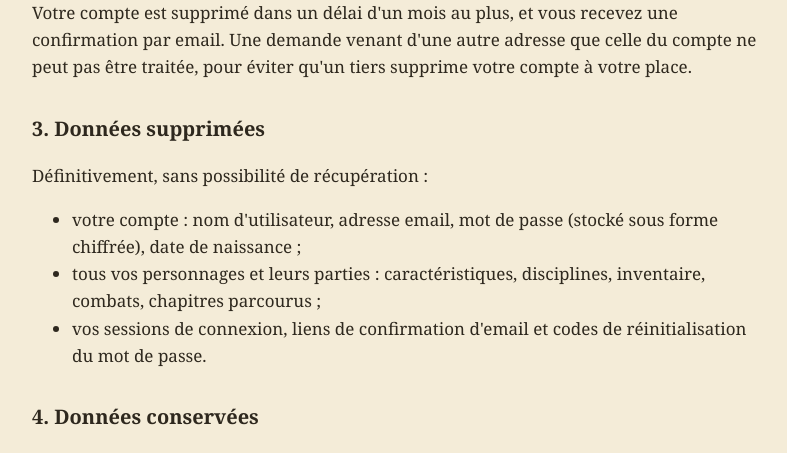
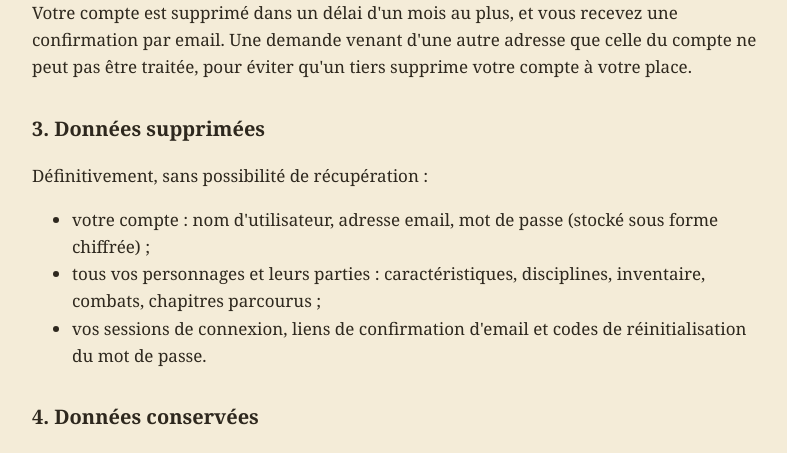
Before and after one commit to siwertzm/loup-solitaire-v2, a web app: page /legal/suppression-compte.html in a window 1280 px wide. Shown: the part 634-1087 px from the top of the page, without its empty margins (244-1031 px from the left). Run offline with its HTML, style and script files only (its server is not run), Linux system fonts and the light colour scheme; data that the repository does not hold is empty; database files in the repository are not loaded.

Commit message:
fix RGPD-05 : la date de naissance n'est plus collectee
La page de suppression du compte la citait parmi les donnees supprimees
alors qu'elle n'est plus collectee depuis RGPD-01 (migration 013).

Co-Authored-By: Claude Opus 5.5 <noreply@anthropic.com>

```diff
--- a/backend/src/main/resources/static/legal/suppression-compte.html
+++ b/backend/src/main/resources/static/legal/suppression-compte.html
@@ -48,7 +48,7 @@
   <p>Définitivement, sans possibilité de récupération :</p>
   <ul>
     <li>votre compte : nom d'utilisateur, adresse email, mot de passe
-      (stocké sous forme chiffrée), date de naissance ;</li>
+      (stocké sous forme chiffrée) ;</li>
     <li>tous vos personnages et leurs parties : caractéristiques,
       disciplines, inventaire, combats, chapitres parcourus ;</li>
     <li>vos sessions de connexion, liens de confirmation d'email et codes
```
